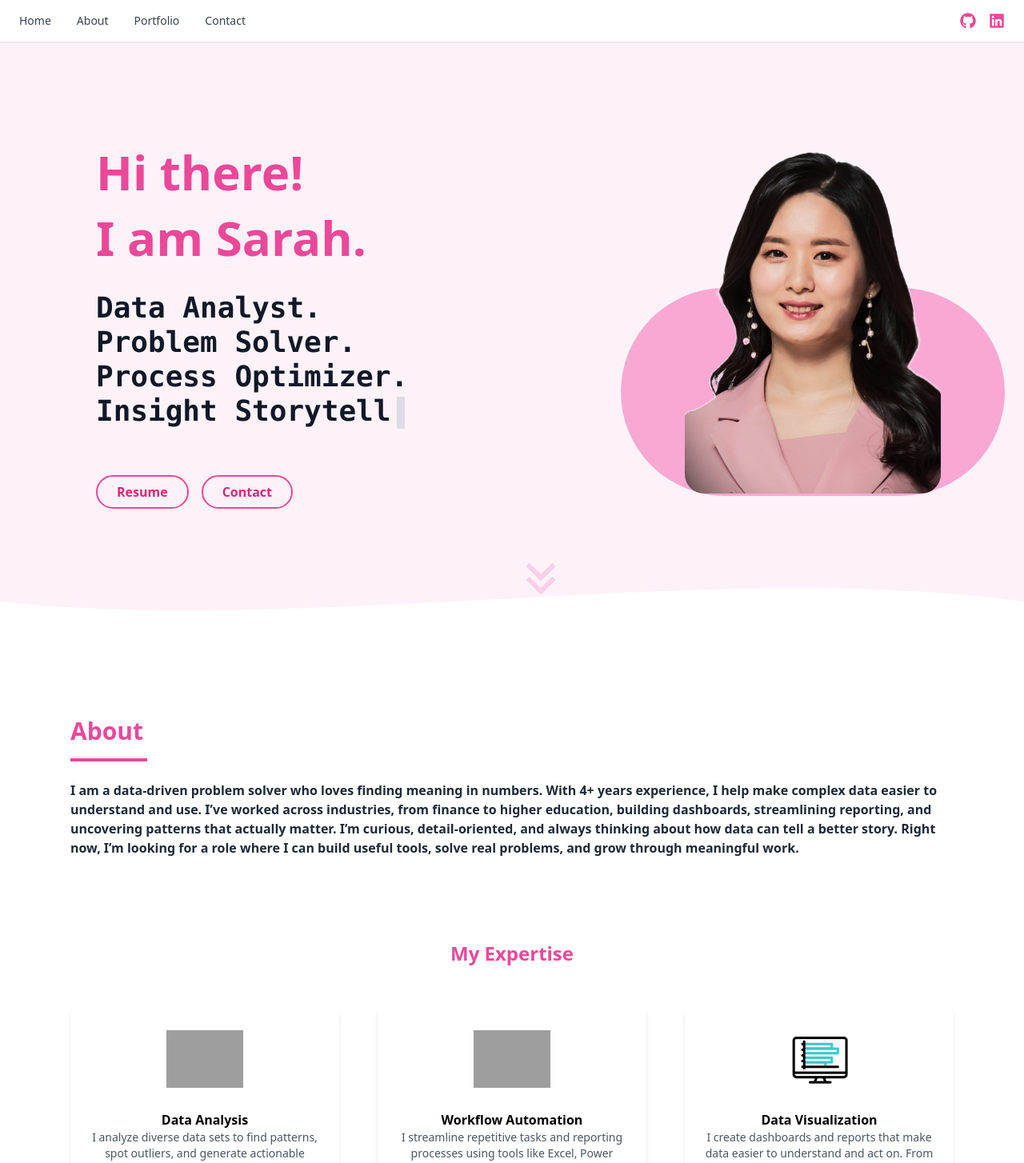
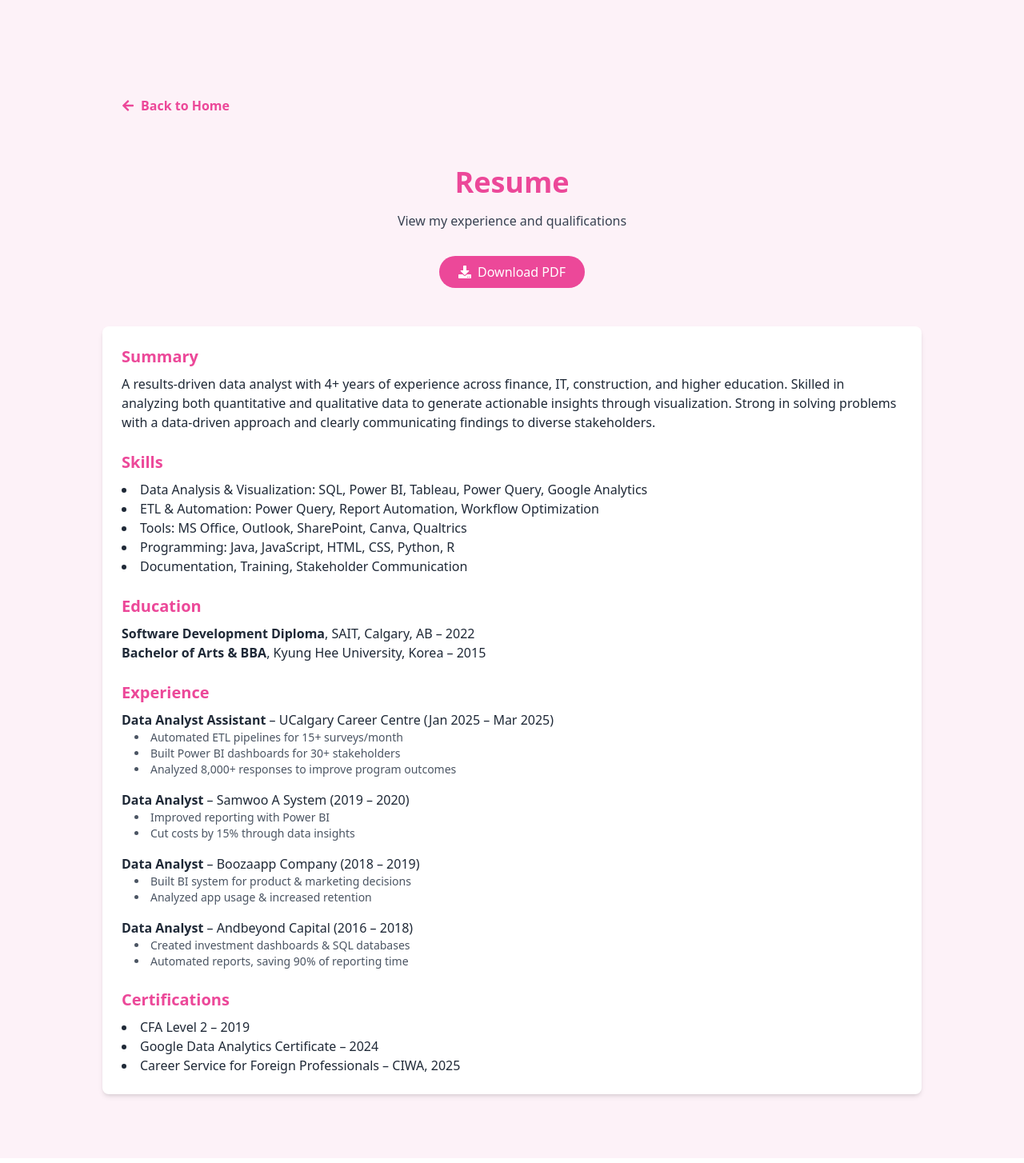
Before and after one commit to Sarah-Y-Park/my-portfolio, a React (Create React App) app: page /resume in a window 1280 px wide. Shown: the top 1454 px of the page at 80% size. Built offline with nearby package versions, Linux system fonts and the light colour scheme; grey boxes are pictures that could not be loaded.

Commit message:
add Resume.jsx and link to Resume

```diff
--- a/package.json
+++ b/package.json
@@ -14,7 +14,7 @@
     "react": "^19.1.0",
     "react-dom": "^19.1.0",
     "react-icons": "^5.5.0",
-    "react-router-dom": "^6.14.1",
+    "react-router-dom": "^6.30.0",
     "react-scripts": "5.0.1",
     "react-scroll": "^1.9.3",
     "react-toastify": "^11.0.5",
--- a/src/App.js
+++ b/src/App.js
@@ -1,13 +1,23 @@
+import { Routes, Route, useLocation } from 'react-router-dom';
 import Header from './components/Header';
 import Home from './pages/Home';
-import { ToastContainer, toast } from 'react-toastify';
+import Resume from './pages/Resume';
+import { ToastContainer } from 'react-toastify';
 import 'react-toastify/dist/ReactToastify.css';
 
 function App() {
+  const location = useLocation();
+
   return (
     <div className="scroll-smooth">
-      <Header />
-      <Home />
+
+      {location.pathname !== "/resume" && <Header />}
+
+      <Routes>
+        <Route path="/" element={<Home />} />
+        <Route path="/resume" element={<Resume />} />
+      </Routes>
+
       <ToastContainer position="bottom-right" />
     </div>
   );
--- a/src/pages/Main.jsx
+++ b/src/pages/Main.jsx
@@ -1,6 +1,7 @@
 import { motion } from 'framer-motion';
 import { useEffect, useState } from 'react';
-import { Link } from 'react-scroll';
+import { Link as RouterLink} from 'react-router-dom';
+import { Link as ScrollLink } from 'react-scroll';
 import ScrollDownArrow from '../components/ScrollDownArrow';
 
 
@@ -79,20 +80,20 @@ function Main() {
 
         {/* Buttons */}
         <div className="mt-8 flex gap-4 hidden md:block">
-          <a
-            href="/resume.pdf"
-            download
-            className="px-6 py-2 border-2 border-pink-500 text-pink-600 font-bold rounded-full hover:bg-pink-500 hover:text-white transition mr-4">
+          <RouterLink
+            to="/resume"
+            className="px-6 py-2 border-2 border-pink-500 text-pink-600 font-bold rounded-full hover:bg-pink-500 hover:text-white transition mr-4"
+          >
             Resume
-          </a>
-          <Link
+          </RouterLink>
+          <ScrollLink
               to="contact"
               smooth={true}
               duration={800}
               offset={-60}
               className="px-6 py-2 border-2 border-pink-500 text-pink-600 font-bold rounded-full hover:bg-pink-500 hover:text-white transition cursor-pointer">
               Contact
-          </Link>
+          </ScrollLink>
         </div>
       </motion.div>
     </div>
--- /dev/null
+++ b/src/pages/Resume.jsx
@@ -0,0 +1,116 @@
+import { motion } from 'framer-motion';
+import { FaDownload, FaArrowLeft } from 'react-icons/fa';
+import { useNavigate } from 'react-router-dom';
+
+function Resume() {
+    const navigate = useNavigate();
+
+    return (
+    <section className="bg-pink-50 py-20 px-6 min-h-screen">
+        <div className="max-w-5xl mx-auto">
+            <div className="px-6 py-10">
+                {/* Back Button */}
+                <button
+                    onClick={() => navigate("/")}
+                    className="flex items-center text-pink-500 hover:text-pink-600 font-semibold mb-6"
+                >
+                    <FaArrowLeft className="mr-2" />
+                    Back to Home
+                </button>
+            </div>
+            {/* Title */}
+            <h1 className="text-4xl font-extrabold text-pink-500 mb-4 text-center">Resume</h1>
+            <p className="text-center text-gray-700 mb-8">View my experience and qualifications</p>
+
+            {/* Download Button */}
+            <div className="flex justify-center mb-12">
+            <a
+                href="/YoojinPark_Resume.pdf"
+                download
+                className="flex items-center gap-2 bg-pink-500 text-white px-6 py-2 rounded-full hover:bg-pink-600 transition"
+            >
+                <FaDownload /> Download PDF
+            </a>
+            </div>
+
+            {/* Resume Content */}
+            <motion.div
+            initial={{ opacity: 0, y: 40 }}
+            whileInView={{ opacity: 1, y: 0 }}
+            transition={{ duration: 0.6 }}
+            viewport={{ once: true }}
+            className="bg-white p-6 rounded-lg shadow-md text-gray-800 space-y-6"
+            >
+            <div>
+                <h2 className="text-xl font-bold text-pink-500 mb-2">Summary</h2>
+                <p>A results-driven data analyst with 4+ years of experience across finance, IT, construction, and higher education. Skilled in analyzing both quantitative and qualitative data to generate actionable insights through visualization. Strong in solving problems with a data-driven approach and clearly communicating findings to diverse stakeholders.</p>
+            </div>
+
+            <div>
+                <h2 className="text-xl font-bold text-pink-500 mb-2">Skills</h2>
+                <ul className="list-disc list-inside">
+                <li>Data Analysis & Visualization: SQL, Power BI, Tableau, Power Query, Google Analytics</li>
+                <li>ETL & Automation: Power Query, Report Automation, Workflow Optimization</li>
+                <li>Tools: MS Office, Outlook, SharePoint, Canva, Qualtrics</li>
+                <li>Programming: Java, JavaScript, HTML, CSS, Python, R</li>
+                <li>Documentation, Training, Stakeholder Communication</li>
+                </ul>
+            </div>
+
+            <div>
+                <h2 className="text-xl font-bold text-pink-500 mb-2">Education</h2>
+                <p><strong>Software Development Diploma</strong>, SAIT, Calgary, AB – 2022</p>
+                <p><strong>Bachelor of Arts & BBA</strong>, Kyung Hee University, Korea – 2015</p>
+            </div>
+
+            <div>
+                <h2 className="text-xl font-bold text-pink-500 mb-2">Experience</h2>
+                <ul className="space-y-4">
+                <li>
+                    <strong>Data Analyst Assistant</strong> – UCalgary Career Centre (Jan 2025 – Mar 2025)
+                    <ul className="list-disc list-inside ml-4 text-sm text-gray-600">
+                    <li>Automated ETL pipelines for 15+ surveys/month</li>
+                    <li>Built Power BI dashboards for 30+ stakeholders</li>
+                    <li>Analyzed 8,000+ responses to improve program outcomes</li>
+                    </ul>
+                </li>
+                <li>
+                    <strong>Data Analyst</strong> – Samwoo A System (2019 – 2020)
+                    <ul className="list-disc list-inside ml-4 text-sm text-gray-600">
+                    <li>Improved reporting with Power BI</li>
+                    <li>Cut costs by 15% through data insights</li>
+                    </ul>
+                </li>
+                <li>
+                    <strong>Data Analyst</strong> – Boozaapp Company (2018 – 2019)
+                    <ul className="list-disc list-inside ml-4 text-sm text-gray-600">
+                    <li>Built BI system for product & marketing decisions</li>
+                    <li>Analyzed app usage & increased retention</li>
+                    </ul>
+                </li>
+                <li>
+                    <strong>Data Analyst</strong> – Andbeyond Capital (2016 – 2018)
+                    <ul className="list-disc list-inside ml-4 text-sm text-gray-600">
+                    <li>Created investment dashboards & SQL databases</li>
+                    <li>Automated reports, saving 90% of reporting time</li>
+                    </ul>
+                </li>
+                </ul>
+            </div>
+
+            <div>
+                <h2 className="text-xl font-bold text-pink-500 mb-2">Certifications</h2>
+                <ul className="list-disc list-inside">
+                <li>CFA Level 2 – 2019</li>
+                <li>Google Data Analytics Certificate – 2024</li>
+                <li>Career Service for Foreign Professionals – CIWA, 2025</li>
+                </ul>
+            </div>
+            </motion.div>
+        </div>
+
+    </section>
+  );
+}
+
+export default Resume;
```
Also changed, not shown: 2 other files (tests, documents, lock files or other folders).
